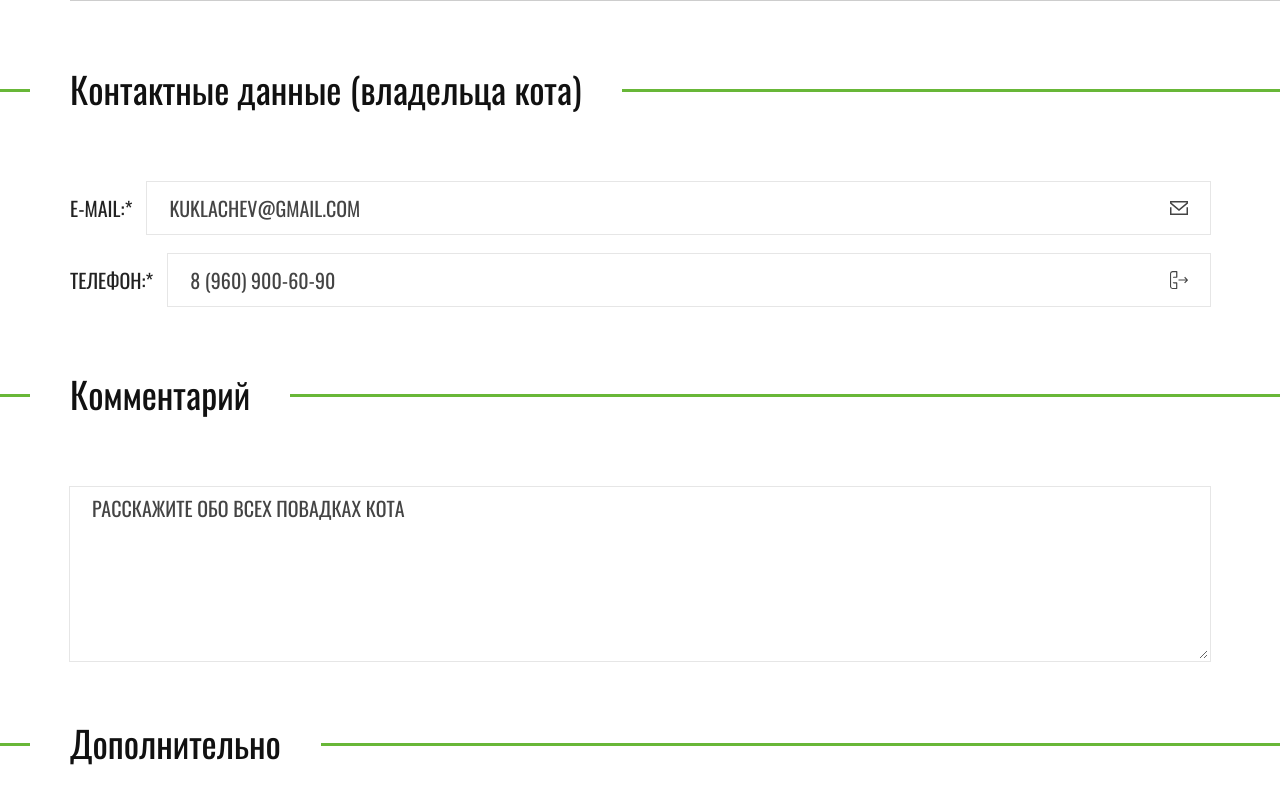
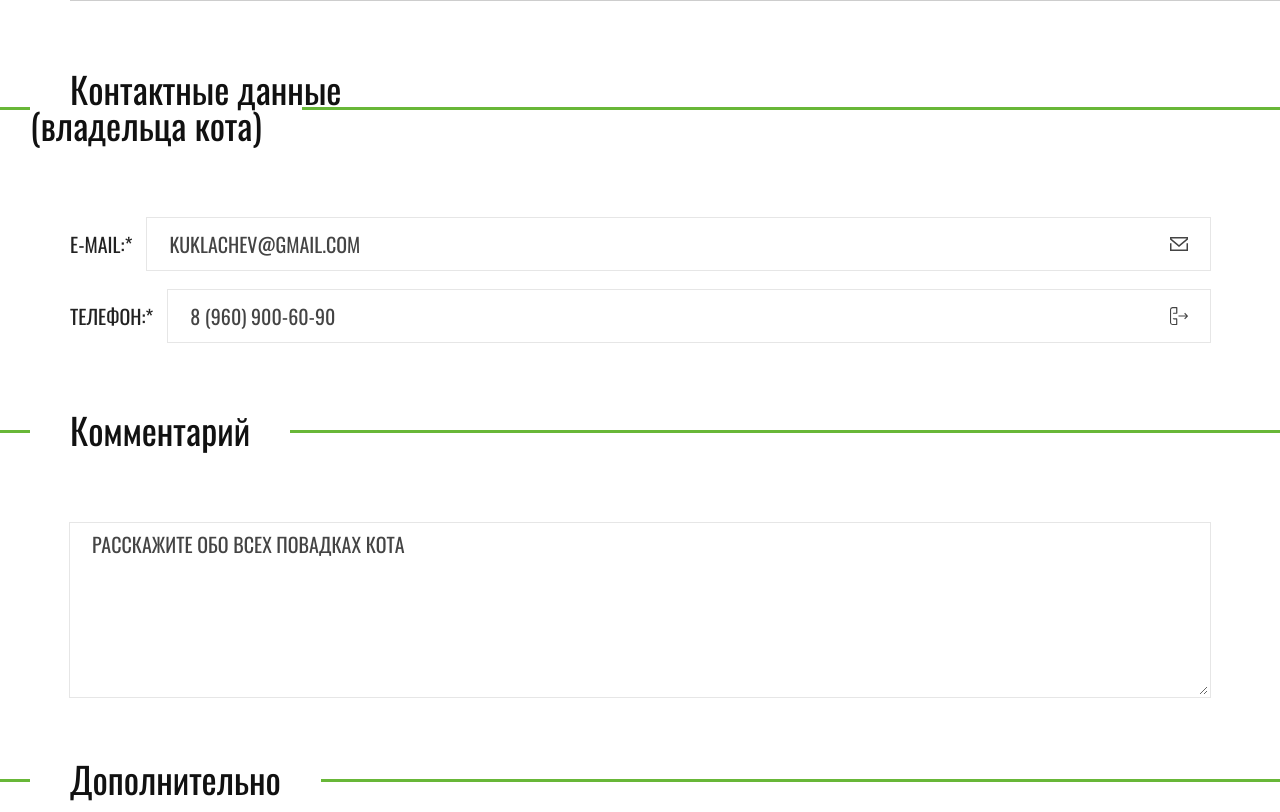
Before and after one commit to corvus-007/17030-cat-energy, a website: page source/form.html in a window 1280 px wide. Shown: the part 852-1664 px from the top of the page. Drawn offline with nearby package versions, Linux system fonts and the light colour scheme; files that its build step writes are made by us from their sources.

Commit message:
Обновляет файл form.html

```diff
--- a/source/form.html
+++ b/source/form.html
@@ -74,7 +74,7 @@
         <fieldset class="form-section form-section--contact-person">
           <legend class="form-section__header decoration-headline">
             <h2 class="decoration-headline__title">
-              <span class="decoration-headline__title-text">Контактные данные (владельца кота)</span>
+              <span class="decoration-headline__title-text">Контактные данные <br> (владельца кота)</span>
             </h2>
           </legend>
           <div class="form-section__body ">
```
